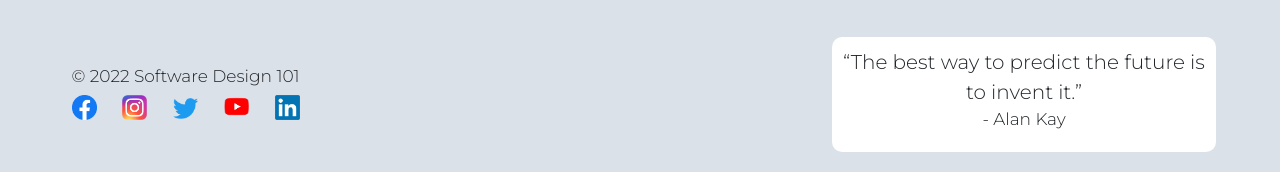
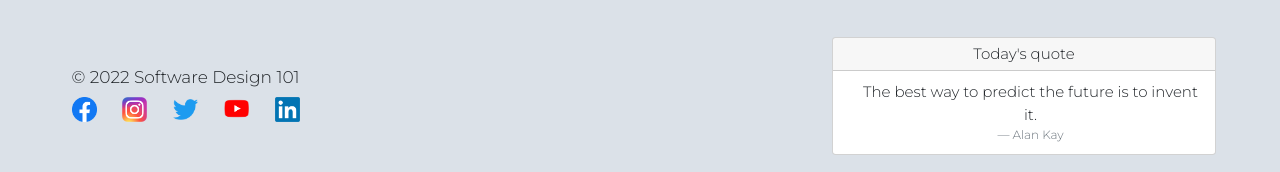
Before and after one commit to ezeBalsamo/Software-Design-101, a plain HTML site: page index.html in a window 1280 px wide. Shown: the part 1934-2106 px from the top of the page. Drawn offline with nearby package versions, Linux system fonts and the light colour scheme.

Commit message:
💄 Updated footer quote to use Bootstrap's quote card.

```diff
--- a/assets/css/style.css
+++ b/assets/css/style.css
@@ -97,8 +97,16 @@ header h1 {
 }
 
 footer {
-    font-size: clamp(1.1rem, 100vw, 2rem);
+    font-size: clamp(0.7rem, 100vw, 1.5rem);
     font-weight: 300;
+}
+
+footer blockquote p {
+    font-size: clamp(0.7rem, 100vw, 1.5rem);
+}
+
+.blockquote-footer {
+    font-size: clamp(0.5rem, 100vw, 1.2rem);
 }
 
 .fit-content-center {
@@ -151,10 +159,6 @@ footer {
     margin: 1rem;
     width: 10rem;
 }
-
-/*---------------- Starts the style of Lessons page ----------------*/
-
-/*---------------- Starts the style of Blog page ----------------*/
 
 .vh-25 {
     height: 25vh;
@@ -218,20 +222,15 @@ form.row {
     }
 }
 
-/*---------------- Starts the Medium responsive style (768) ----------------*/
 @media only screen and (max-width:768px) {
 
-    /*---------------- Starts the Medium responsive style (768) of About page ----------------*/
     form.row>* {
         padding: 0;
     }
 
 }
 
-/*---------------- Starts the responsive style (992) ----------------*/
-
 @media only screen and (min-width: 992px) {
-    /*---------------- Starts the responsive style (992) common to all pages ----------------*/
 
     .copyright-and-social-networks {
         margin: 0;
--- a/index.html
+++ b/index.html
@@ -172,9 +172,14 @@
                     <!-- ends social networks -->
                 </div>
                 <!-- ends copyright and social networks -->
-                <div class="col-lg-5 col-xl-4 col-xxl-3 p-3 rounded-4 bg-white">
-                    <q>The best way to predict the future is to invent it.</q>
-                    <p>- Alan Kay</p>
+                <div class="col-lg-5 col-xl-4 col-xxl-3 card p-0">
+                    <div class="card-header">Today's quote</div>
+                    <div class="card-body">
+                        <blockquote class="blockquote m-0">
+                            <p>The best way to predict the future is to invent it.</p>
+                            <div class="blockquote-footer">Alan Kay</div>
+                        </blockquote>
+                    </div>
                 </div>
                 <!-- ends quote -->
             </div>
```
Also changed, not shown: pages/about.html (+8 -3 lines), pages/blog.html (+8 -3 lines), pages/contact.html (+8 -3 lines), pages/lessons.html (+8 -3 lines).
